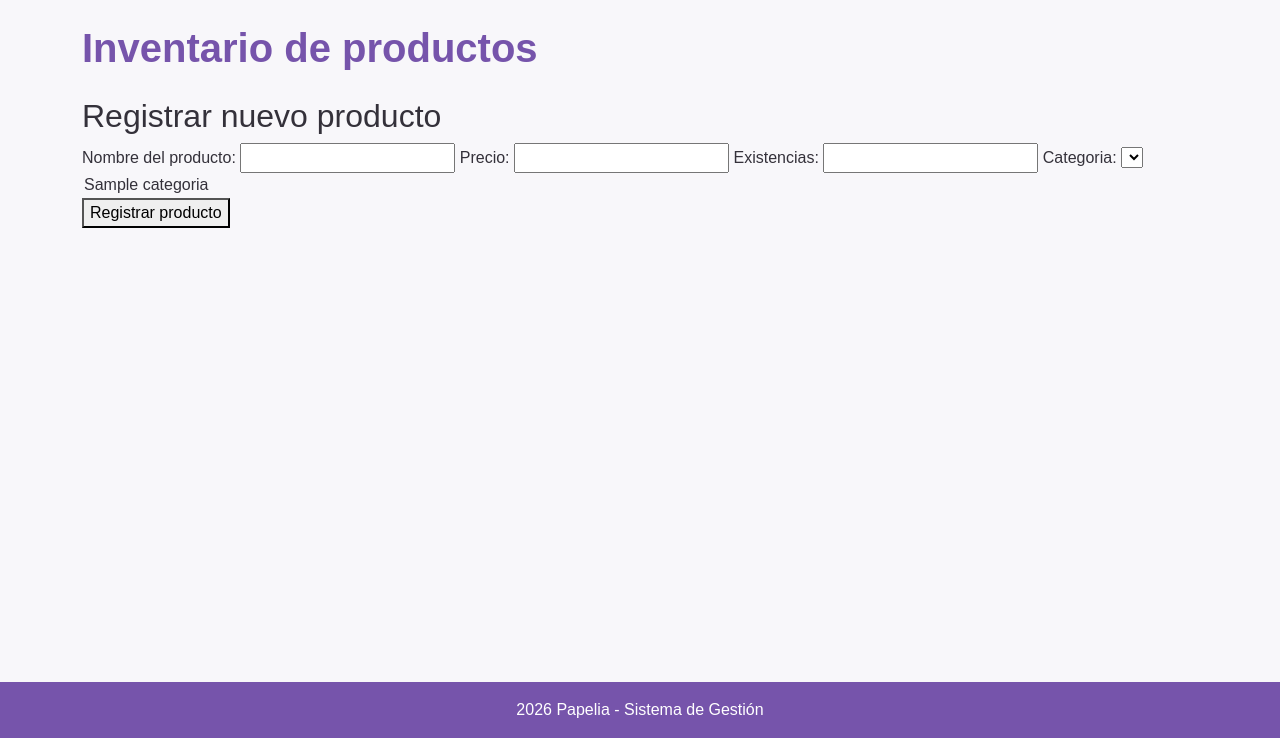
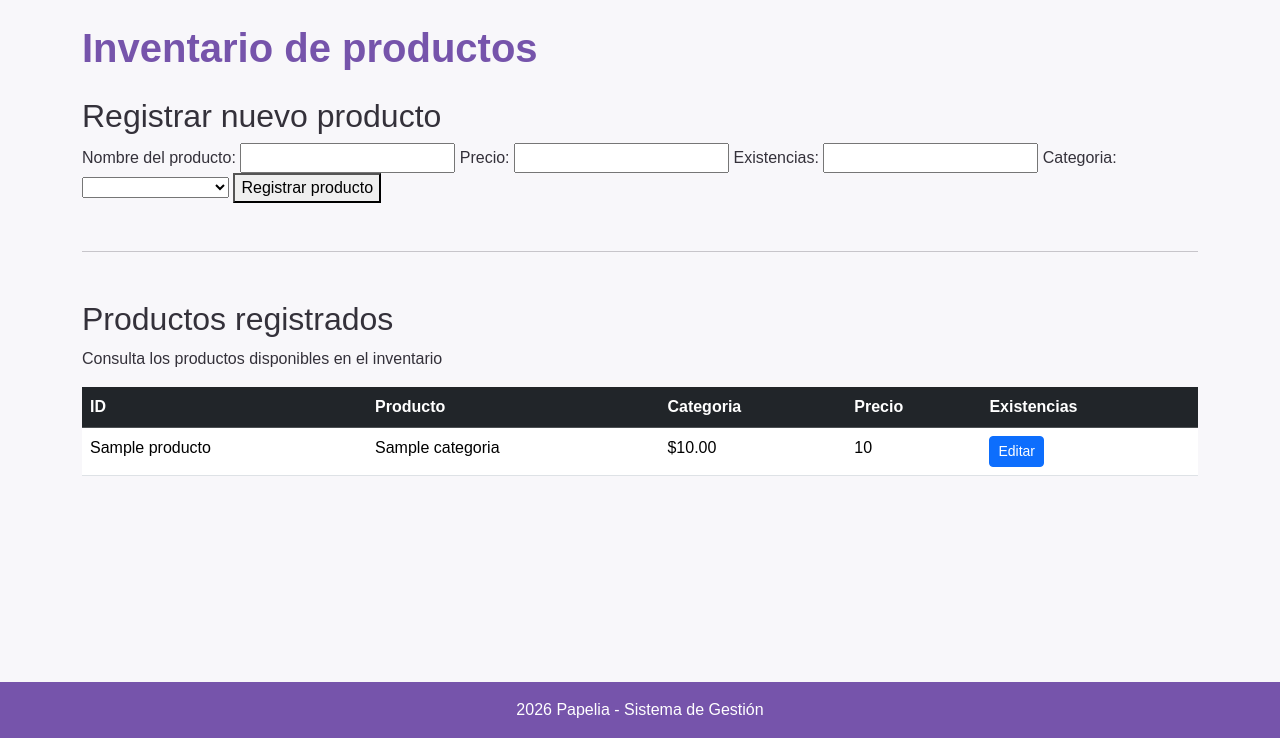
Before and after one commit to jp-766/Papeleria, a Flask app: template templates/inventario.html in a window 1280 px wide. Shown: the part 62-800 px from the top of the page. Run offline with Flask 3, Linux system fonts and the light colour scheme; the template is opened without the code that fills it: most values are stand-ins (such as "Sample title", 1, 10 or a date in 2020); lists and menus that the app fills with data are empty; some libraries are stand-ins or nearby versions.

Commit message:
Editar productos

```diff
--- a/server.py
+++ b/server.py
@@ -213,11 +213,16 @@ def inventario():
                 except (ValueError, TypeError):
                     flash('Verifica que el precio, stock y categoría sean válidos', 'danger')
 
-        cursor.execute("SELECT id_categoria, nombre FROM categorias ORDER BY nombre")
+        cursor.execute("""SELECT id_categoria, nombre FROM categorias ORDER BY nombre""")
         categorias = cursor.fetchall()
+
+        cursor.execute("""SELECT p.id_producto, p.nombre, p.precio, p.stock, c.nombre AS categoria
+            FROM productos p INNER JOIN categorias c ON p.id_categoria = c.id_categoria ORDER BY p.nombre""")
+        productos = cursor.fetchall()
+
         cursor.close()
 
-        return render_template('inventario.html', categorias=categorias)
+        return render_template('inventario.html', categorias=categorias, productos=productos)
 
     except Exception as error:
         mysql.connection.rollback()
@@ -225,6 +230,82 @@ def inventario():
         flash('No fue posible procesar el inventario', 'danger')
         return redirect(url_for('inicio'))
 
+# Editar productos
+@app.route('/editar_producto/<int:id_producto>', methods=['GET', 'POST'])
+def editar_producto(id_producto):
+
+    if 'id_usuario' not in session:
+        flash('Inicia sesión para acceder al inventario', 'warning')
+        return redirect(url_for('login'))
+
+    cursor = None
+
+    try:
+        cursor = mysql.connection.cursor()
+
+        if request.method == 'POST':
+            nombre = request.form.get('nombre', '').strip()
+            precio = request.form.get('precio', '').strip()
+            stock = request.form.get('stock', '').strip()
+            id_categoria = request.form.get('id_categoria', '').strip()
+
+            if not nombre or not precio or not stock or not id_categoria:
+                flash('Completa todos los campos', 'warning')
+            else:
+                try:
+                    precio = float(precio)
+                    stock = int(stock)
+                    id_categoria = int(id_categoria)
+
+                    if precio <= 0 or stock < 0 or len(nombre) > 100:
+                        raise ValueError
+
+                    cursor.execute("SELECT id_categoria FROM categorias WHERE id_categoria = %s",
+                    (id_categoria,))
+
+                    if not cursor.fetchone():
+                        flash('La categoria seleccionada no existe', 'danger')
+                    else:
+                        cursor.execute("""UPDATE productos SET nombre =%s, precio = %s, stock = %s,
+                    id_categoria = %s WHERE id_producto = %s""", (nombre, precio, stock, id_categoria,
+                    id_producto))
+
+                    if cursor.rowcount == 0:
+                        flash('No se encontró el producto o no hubo cambios', 'warning')
+                    else:
+                        flash('Producto actualizado correctamente', 'sucess')
+
+                    mysql.connection.commit()
+                    cursor.close()
+                    return redirect(url_for('inventario'))
+
+                except (ValueError, TypeError):
+                    flash('Verifica que los datos sean válidos', 'danger')
+
+                    cursor.execute("""SELECT id_producto, nombre, precio, stock, id_categoria FROM productos
+                     WHERE id_producto = %s""", (id_producto,))
+
+                    producto = cursor.fetchone()
+
+                    if not producto:
+                        flash('El producto no existe', 'danger')
+                        cursor.close()
+                        return redirect(url_for('inventario'))
+
+                    cursor.execute("""SELECT id_categoria, nombre FROM categorias ORDER BY nombre""")
+
+                    categorias = cursor.fetchall()
+                    cursor.close()
+
+                    return render_template('editar_producto.html', producto=producto, categorias=categorias)
+
+    except Exception as error:
+        if cursor:
+            cursor.close()
+            mysql.connection.rollback()
+            print('Error al editar producto:', error)
+            flash('No fue posible editar el producto', 'danger')
+            return redirect(url_for('inventario'))
 
 
 # Ejecutar el servidor
--- a/templates/inventario.html
+++ b/templates/inventario.html
@@ -42,13 +42,56 @@
 
             <select id="id_categoria" name="id_categoria" required>
                 <option value="Selecciona una categoria"></option>
+
+                {% for categoria in categorias %}
+                    <option value="{{ categoria.id_categoria }}"> {{ categoria.nombre }}</option>
+                {% endfor %}
             </select>
-
-            {% for categoria in categorias %}
-                <option value="{{ categoria.id_categoria }}"> {{ categoria.nombre }}</option>
-            {% endfor %}
 
             <button type="submit">Registrar producto</button>
     </form>
 </section>
+
+<hr class="my-5">
+
+<section class="mt-4">
+    <h2>Productos registrados</h2>
+    <p>Consulta los productos disponibles en el inventario</p>
+
+    <div class="table-responsive">
+        <table class="table table-stripped table-hover table-bordored align middle">
+
+            <thead class="table-dark">
+                <tr>
+                    <th>ID</th>
+                    <th>Producto</th>
+                    <th>Categoria</th>
+                    <th>Precio</th>
+                    <th>Existencias</th>
+                </tr>
+            </thead>
+
+            <tbody>
+                {% for producto in productos%}
+                <tr>
+
+                    <td>{{ producto.nombre }}</td>
+                    <td>{{ producto.categoria }}</td>
+                    <td>${{ "%.2f" | format(producto.precio )}}</td>
+                    <td>{{ producto.stock }}</td>
+                    <td>
+                        <a href="{{ url_for('editar_producto', id_producto=producto.id_producto) }}"
+                            class="btn btn-sm btn-primary">Editar</a>
+                    </td>
+                </tr>
+                {% else %}
+                <tr>
+                    <td colspan="6" class="text-center">No hay productos registrados</td>
+                </tr>
+                {% endfor %}
+            </tbody>
+
+        </table>
+    </div>
+</section>
 {% endblock %}
```
Also changed, not shown: templates/editar_producto.html (added, +60 -0 lines).
